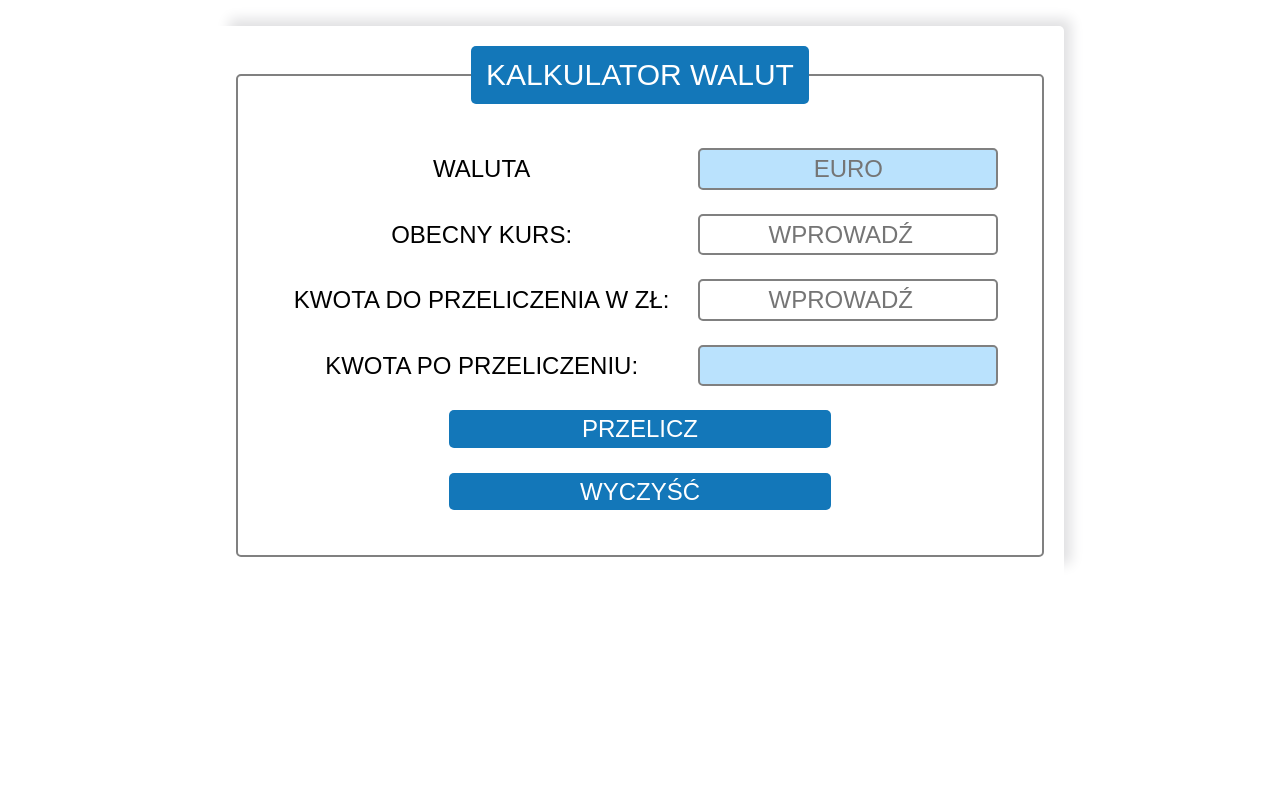
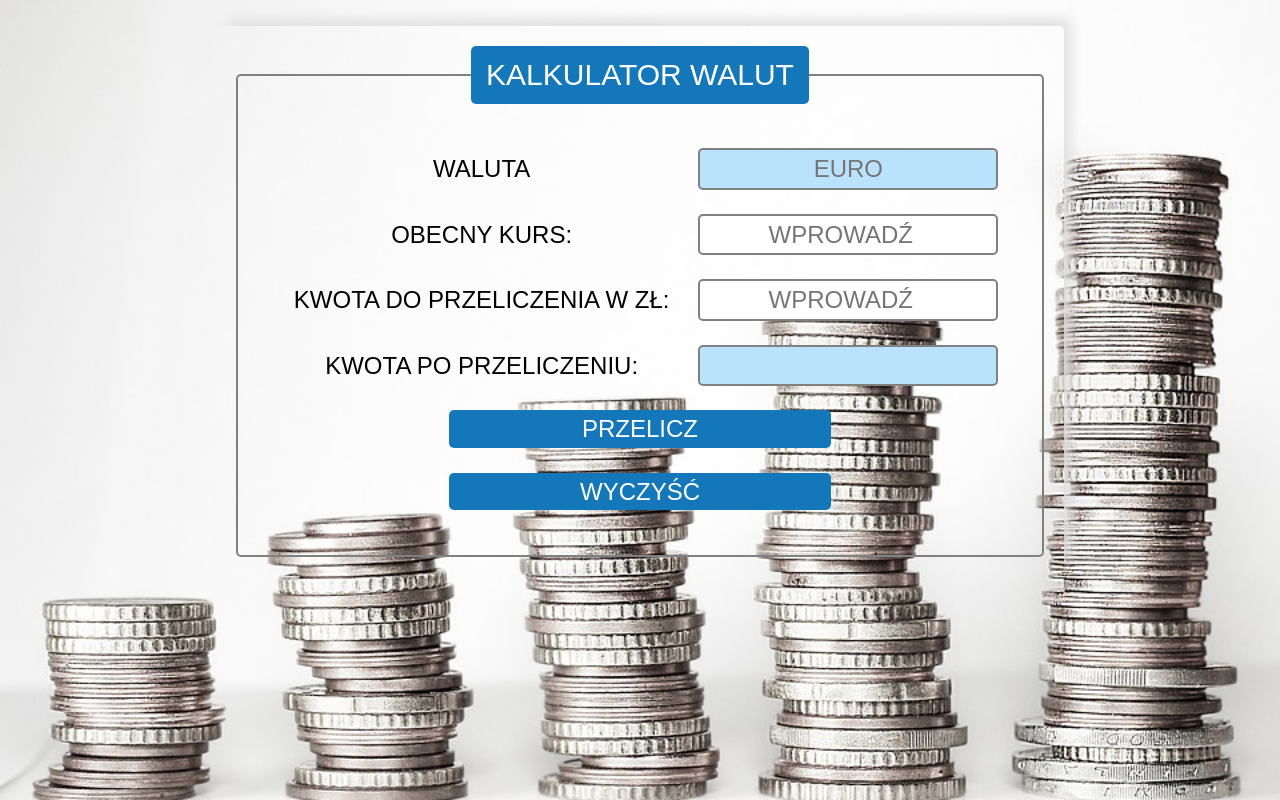
Before and after one commit to Konikqn/currency-converter, a plain HTML site: page index.html in a window 1280 px wide. Drawn offline with nearby package versions, Linux system fonts and the light colour scheme; a web font is replaced by a local one.

Commit message:
background image added

```diff
--- a/css/style.css
+++ b/css/style.css
@@ -15,6 +15,8 @@ html {
     font-family: 'Gemunu Libre', sans-serif;
     font-size: 24px;
     overflow: auto;
+    background-image: url("../images/money.jpg");
+    background-size: cover;
 }
 
 .container {
--- a/index.html
+++ b/index.html
@@ -17,7 +17,7 @@
     <script defer src="js/script.js"></script>
 </head>
 
-<body>
+<body class="body">
     <div class="container">
         <form class="form js-form">
             <fieldset class="form_fieldset">
```
Also changed, not shown: images/money.jpg (added).
